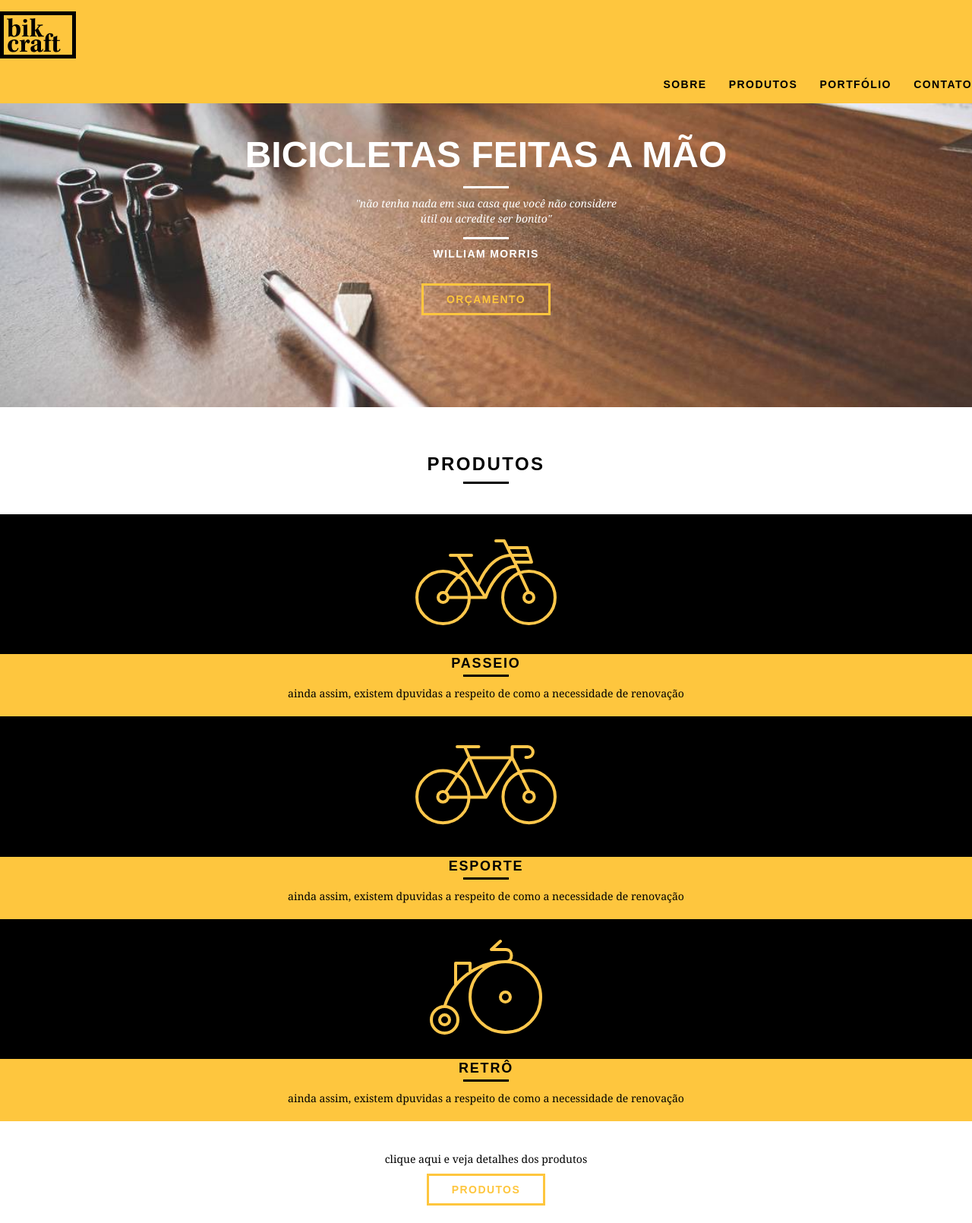
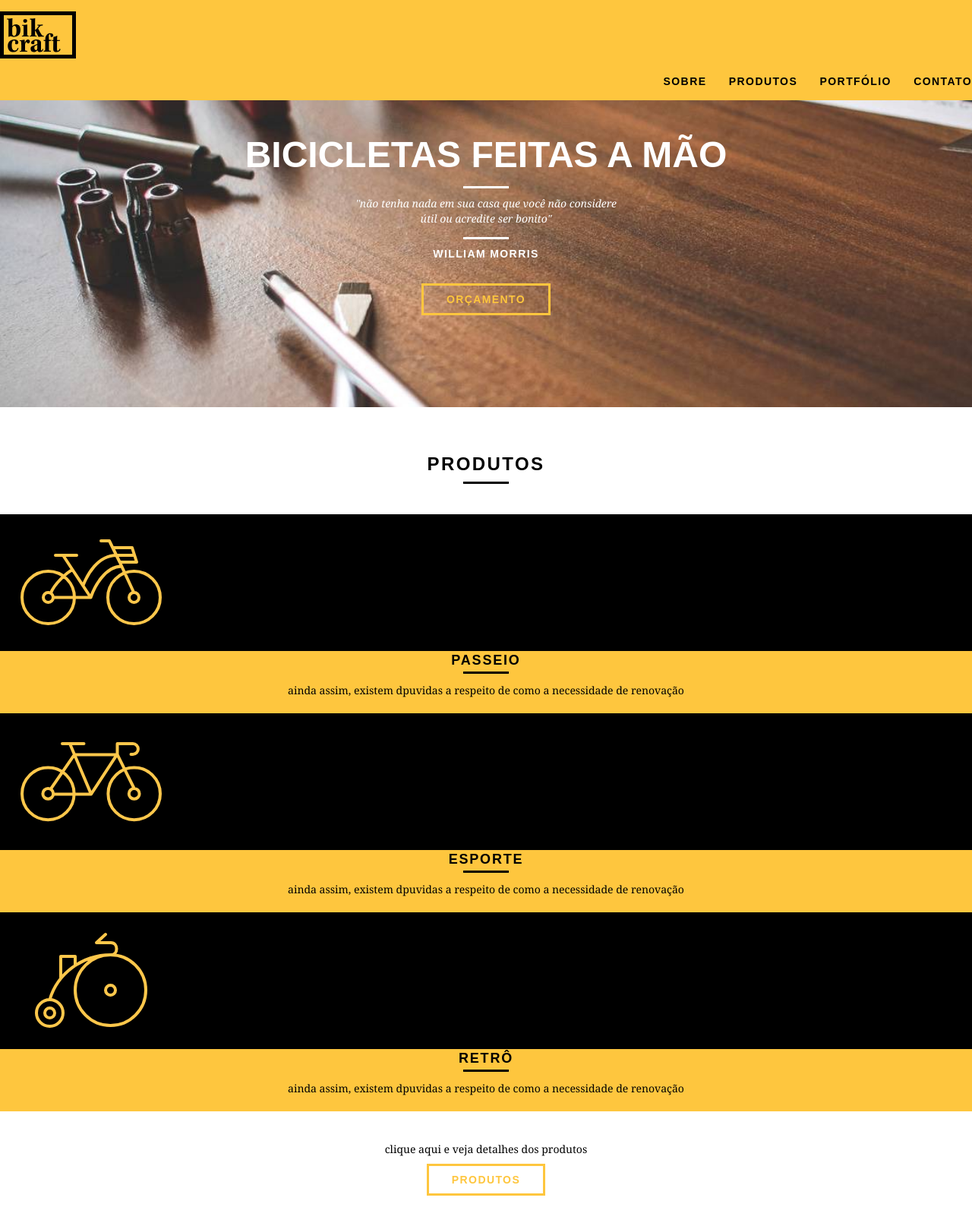
Before and after one commit to alsoDiego/bikcraft, a PHP site: page / in a window 1280 px wide. Shown: the top 1610 px of the page at 76% size. Run offline with PHP 8.4, Linux system fonts and the light colour scheme.

Commit message:
img display block as a general style

```diff
--- a/css/styles.css
+++ b/css/styles.css
@@ -8,6 +8,10 @@ p {
     font-family: georgia, "Times New Roman", serif;
     font-size: 14px;
     line-height: 20px;
+}
+
+img {
+    display: block;
 }
 
 .btn {
```
